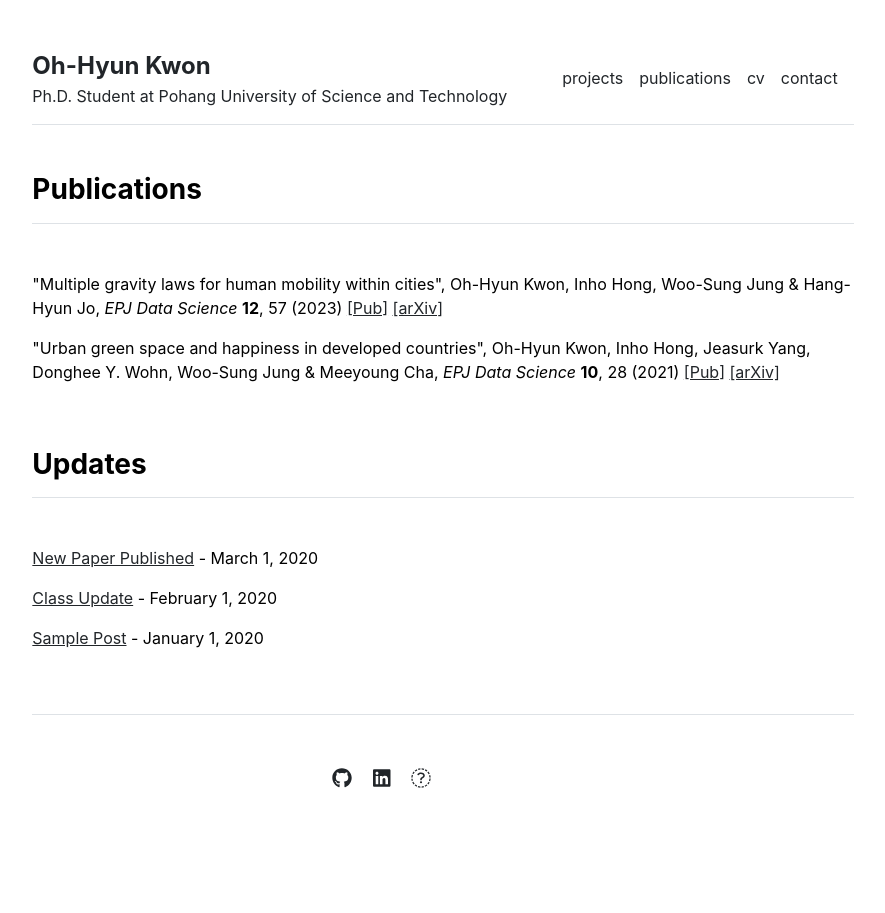
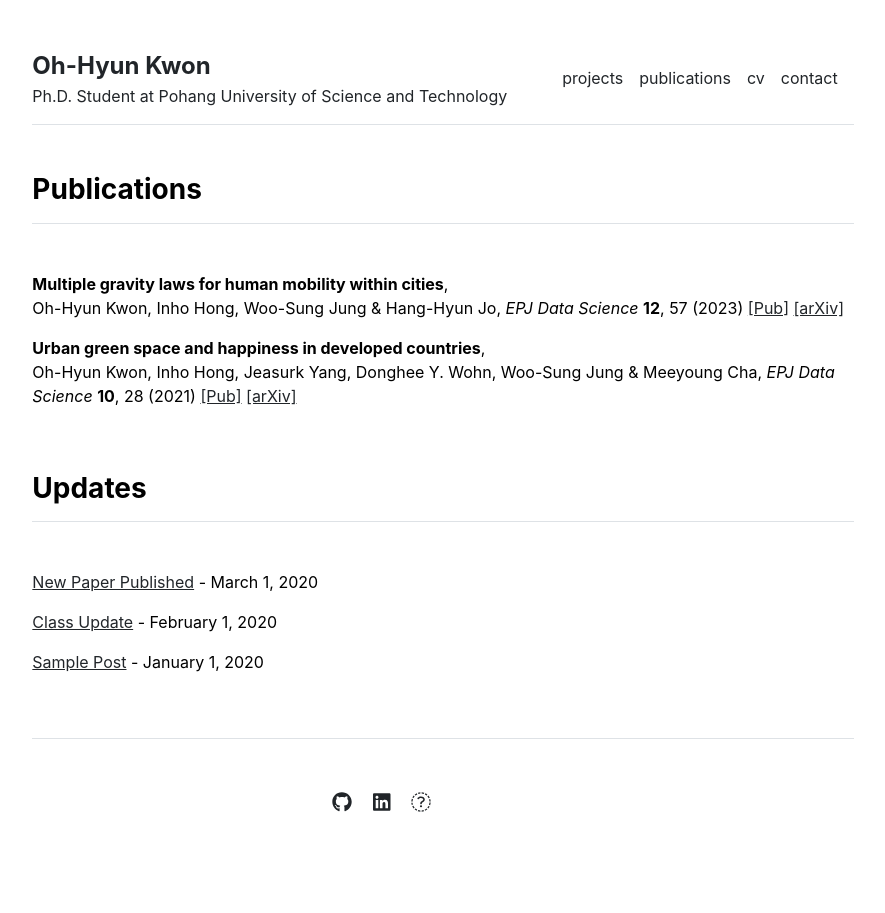
Before and after one commit to pothyd/pothyd.github.io, a Jekyll site: the page built from index.md, in a window 1280 px wide. Shown: the whole page, without its empty margins (197-1082 px from the left). Built offline with Jekyll 4.4.1, drawn with Linux system fonts in a browser that asks for light colours.

```diff
--- a/_data/publications.yml
+++ b/_data/publications.yml
@@ -1,8 +1,8 @@
 featured:
-- {name: '"Multiple gravity laws for human mobility within cities", Oh-Hyun Kwon, Inho Hong, Woo-Sung Jung & Hang-Hyun Jo, <i>EPJ Data Science</i> <b>12</b>, 57 (2023)', url: 'https://epjdatascience.springeropen.com/articles/10.1140/epjds/s13688-023-00438-x', arxiv: 'https://arxiv.org/abs/2305.15665'}
-- {name: '"Urban green space and happiness in developed countries", Oh-Hyun Kwon, Inho Hong, Jeasurk Yang, Donghee Y. Wohn, Woo-Sung Jung & Meeyoung Cha, <i>EPJ Data Science</i> <b>10</b>, 28 (2021)', url: 'https://epjdatascience.springeropen.com/articles/10.1140/epjds/s13688-021-00278-7', arxiv: 'https://arxiv.org/abs/2101.00807'}
+- {name: '<b>Multiple gravity laws for human mobility within cities</b>, <br>Oh-Hyun Kwon, Inho Hong, Woo-Sung Jung & Hang-Hyun Jo, <i>EPJ Data Science</i> <b>12</b>, 57 (2023)', url: 'https://epjdatascience.springeropen.com/articles/10.1140/epjds/s13688-023-00438-x', arxiv: 'https://arxiv.org/abs/2305.15665'}
+- {name: '<b>Urban green space and happiness in developed countries</b>, <br>Oh-Hyun Kwon, Inho Hong, Jeasurk Yang, Donghee Y. Wohn, Woo-Sung Jung & Meeyoung Cha, <i>EPJ Data Science</i> <b>10</b>, 28 (2021)', url: 'https://epjdatascience.springeropen.com/articles/10.1140/epjds/s13688-021-00278-7', arxiv: 'https://arxiv.org/abs/2101.00807'}
 
 index:
-- {name: '"Multiple gravity laws for human mobility within cities", <br>Oh-Hyun Kwon, Inho Hong, Woo-Sung Jung & Hang-Hyun Jo, <i>EPJ Data Science</i> <b>12</b>, 57 (2023)', url: 'https://epjdatascience.springeropen.com/articles/10.1140/epjds/s13688-023-00438-x', arxiv: 'https://arxiv.org/abs/2305.15665'}
-- {name: '"Urban green space and happiness in developed countries", <br>Oh-Hyun Kwon, Inho Hong, Jeasurk Yang, Donghee Y. Wohn, Woo-Sung Jung & Meeyoung Cha, <i>EPJ Data Science</i> <b>10</b>, 28 (2021)', url: 'https://epjdatascience.springeropen.com/articles/10.1140/epjds/s13688-021-00278-7', arxiv: 'https://arxiv.org/abs/2101.00807'}
-- {name: '"Tracing the evolution of physics with a keyword co-occurrence network", <br>Taekho You, Jisung Yoon, Oh-Hyun Kwon & Woo-Sung Jung, <i>Journal of the Korean Physical Society</i> <b>78</b>, 236–243 (2021)', url: 'https://link.springer.com/article/10.1007/s40042-020-00051-5', arxiv: 'https://arxiv.org/abs/2010.06111'}
+- {name: '<b>Multiple gravity laws for human mobility within cities</b>, <br>Oh-Hyun Kwon, Inho Hong, Woo-Sung Jung & Hang-Hyun Jo, <i>EPJ Data Science</i> <b>12</b>, 57 (2023)', url: 'https://epjdatascience.springeropen.com/articles/10.1140/epjds/s13688-023-00438-x', arxiv: 'https://arxiv.org/abs/2305.15665'}
+- {name: '<b>Urban green space and happiness in developed countries</b>, <br>Oh-Hyun Kwon, Inho Hong, Jeasurk Yang, Donghee Y. Wohn, Woo-Sung Jung & Meeyoung Cha, <i>EPJ Data Science</i> <b>10</b>, 28 (2021)', url: 'https://epjdatascience.springeropen.com/articles/10.1140/epjds/s13688-021-00278-7', arxiv: 'https://arxiv.org/abs/2101.00807'}
+- {name: '<b>Tracing the evolution of physics with a keyword co-occurrence network</b>, <br>Taekho You, Jisung Yoon, Oh-Hyun Kwon & Woo-Sung Jung, <i>Journal of the Korean Physical Society</i> <b>78</b>, 236–243 (2021)', url: 'https://link.springer.com/article/10.1007/s40042-020-00051-5', arxiv: 'https://arxiv.org/abs/2010.06111'}
```
